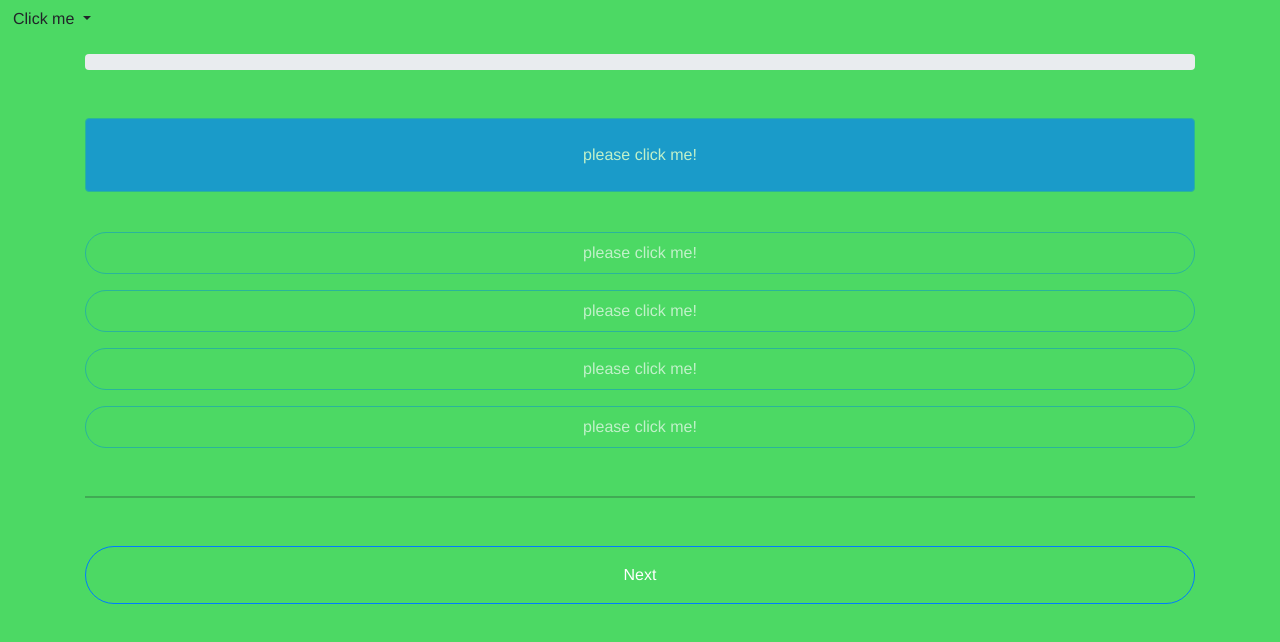
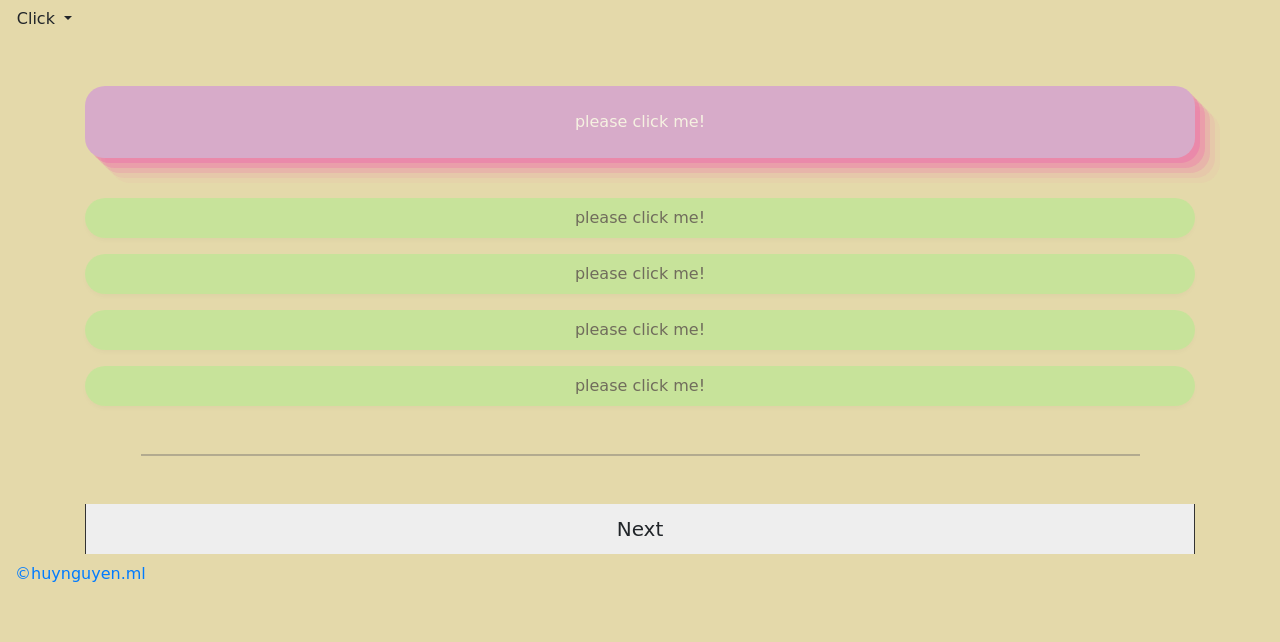
Before and after one commit to hyquaq/WebQuestion, a plain HTML site: page index.html in a window 1280 px wide. Drawn offline with nearby package versions, Linux system fonts and the light colour scheme; a web font is replaced by a local one.

Commit message:
version 5

```diff
--- a/index.html
+++ b/index.html
@@ -30,51 +30,51 @@
         <div class="main">
             <div class="dropdown">
                 <button class="btn dropdown-toggle" data-toggle="dropdown">
-                    Click me <span class="caret"></span>
+                    Click <span class"caret"></span>
                 </button>
                 <ul class="dropdown-menu">
-                    <button class="btn" onclick="readData('/data/triet.json')">
+                    <button class="btn1" onclick="readData('/data/triet.json')">
                         triet
                     </button>
                     <li class="divider"></li>
-                    <button class="btn" onclick="readData('/data/qp1.json')">
+                    <button class="btn1" onclick="readData('/data/qp1.json')">
                         qp bai 1
                     </button>
-                    <button class="btn" onclick="readData('/data/qp2.json')">
+                    <button class="btn1" onclick="readData('/data/qp2.json')">
                         qp bai 2
                     </button>
-                    <button class="btn" onclick="readData('/data/qp3.json')">
+                    <button class="btn1" onclick="readData('/data/qp3.json')">
                         qp bai 3
                     </button>
-                    <button class="btn" onclick="readData('/data/qp4.json')">
+                    <button class="btn1" onclick="readData('/data/qp4.json')">
                         qp bai 4
                     </button>
-                    <button class="btn" onclick="readData('/data/qp5.json')">
+                    <button class="btn1" onclick="readData('/data/qp5.json')">
                         qp bai 5
                     </button>
-                    <button class="btn" onclick="readData('/data/qp6.json')">
+                    <button class="btn1" onclick="readData('/data/qp6.json')">
                         qp bai 6
                     </button>
-                    <button class="btn" onclick="readData('/data/qp7.json')">
+                    <button class="btn1" onclick="readData('/data/qp7.json')">
                         qp bai 7
                     </button>
-                    <button class="btn" onclick="readData('/data/qp8.json')">
+                    <button class="btn1" onclick="readData('/data/qp8.json')">
                         qp bai 8
                     </button>
-                    <button class="btn" onclick="readData('/data/qp9.json')">
+                    <button class="btn1" onclick="readData('/data/qp9.json')">
                         qp bai 9
                     </button>
-                    <button class="btn" onclick="readData('/data/qp10.json')">
+                    <button class="btn1" onclick="readData('/data/qp10.json')">
                         qp bai 10
                     </button>
-                    <button class="btn" onclick="readData('/data/qp11.json')">
+                    <button class="btn1" onclick="readData('/data/qp11.json')">
                         qp bai 11
                     </button>
                 </ul>
             </div>
 
-            <div class="content disable-select container">
-                <div class="progress mt-3">
+            <div class="content disable-select container text-center">
+                <!-- <div class="progress mt-2 text-center">
                     <div
                         class="
                             progress-bar
@@ -85,7 +85,7 @@
                     >
                         0%
                     </div>
-                </div>
+                </div> -->
 
                 <div
                     id="ques"
@@ -124,20 +124,23 @@
                     </div>
                 </div>
 
-                <hr class="mt-5" />
+                <hr class="mt-5 fw-light mx-auto" />
 
                 <div
                     id="next-question"
-                    class="col-12 btn btn-primary btn-block mt-5 p-3"
+                    class="col-12 btn1 mt-5 p-3"
                     onclick="nextQuestion()"
                 >
                     <!-- <span class="spinner-grow spinner-grow-sm"></span> -->
                     Next
                 </div>
 
-                <!-- toast -->
+
                 <div class="mess"></div>
             </div>
+             <div class="contact container-fluid copyRight my-2">
+                 <a href="https://www.facebook.com/QuaqHy/" class="">©huynguyen.ml</a>
+             </div>
             <script src="script.js"></script>
             <!-- <script src="readfile.js"></script> -->
             <script
--- a/script.js
+++ b/script.js
@@ -21,7 +21,7 @@ function userChoice(e) {
     e.classList.add("disabled");
 
     // when user choice
-    updateProgress();
+    // updateProgress();
 
     if (key() === e.innerText) {
         showMess("right", "congratulations");
@@ -46,17 +46,17 @@ function showMess(status, content) {
     // console.log(mess);
 }
 
-function updateProgress() {
-    totalQuestionAnswered++;
-    var progress = document.querySelector(".progress > .progress-bar");
-    // progress.style.width = `${parseInt(progress.style.width) + 1}%`;
-    progress.style.width = `${(
-        (totalQuestionAnswered / questions.length) *
-        100
-    ).toFixed(2)}%`;
-    progress.innerText = progress.style.width;
-    console.log(progress.style.width);
-}
+// function updateProgress() {
+//     totalQuestionAnswered++;
+//     var progress = document.querySelector(".progress > .progress-bar");
+//     // progress.style.width = `${parseInt(progress.style.width) + 1}%`;
+//     progress.style.width = `${(
+//         (totalQuestionAnswered / questions.length) *
+//         100
+//     ).toFixed(2)}%`;
+//     progress.innerText = progress.style.width;
+//     console.log(progress.style.width);
+// }
 
 function key() {
     if (currentQuestion.correctAnswer === "1") {
--- a/style.css
+++ b/style.css
@@ -1,7 +1,15 @@
+@import url("https://fonts.google.com/specimen/Pacifico");
+@import url("https://fonts.googleapis.com/css2?family=Indie+Flower&display=swap");
+@import url("https://fonts.googleapis.com/css2?family=Baloo+Tammudu+2&family=Shadows+Into+Light+Two&display=swap");
 * {
-    font-family: "Helvetica";
-    background-color: #4cd964;
-    /* border-radius: 40px !important; */
+    font-family: "Baloo Tammudu 2", cursive;
+    font-size: 16px;
+    background-color: rgba(228, 217, 170);
+    transition: all linear 0.3s;
+    color:black
+
+    justify-content: center;
+    align-items: center;
 }
 
 .disable-select {
@@ -12,6 +20,39 @@
     -ms-user-select: none; /* Internet Explorer/Edge */
 }
 
+.main {
+    height: 100%;
+}
+
+.dropdown {
+    margin: 0.3rem;
+}
+
+.dropdown > .dropdown-toggle {
+    line-height: 100%;
+}
+
+.dropdown > .dropdown-toggle:focus {
+    /* background-color: #95ff00; */
+    /* color: #95ff00; */
+    /* box-shadow: none; */
+    box-shadow: rgba(50, 50, 93, 0.25) 0px 30px 60px -12px inset,
+        rgba(0, 0, 0, 0.3) 0px 18px 36px -18px inset;
+}
+
+.dropdown > .dropdown-toggle:hover {
+    opacity: 75%;
+}
+
+.dropdown-menu > button {
+    background-color: #fff;
+}
+
+.progress {
+    box-shadow: rgba(60, 64, 67, 0.3) 0px 1px 2px 0px,
+        rgba(60, 64, 67, 0.15) 0px 2px 6px 2px;
+}
+
 .progress-bar {
     background-color: pink !important;
 }
@@ -19,21 +60,31 @@
 #a,
 #b,
 #c,
-#d,
-#next-question {
-    background-color: #4cd964;
+#d {
     border-radius: 40px;
+    background-color: #b9e992;
+    box-shadow: rgba(0, 0, 0, 0.04) 0px 3px 5px;
+    color: #333;
 }
 
 #a:hover,
 #b:hover,
 #c:hover,
 #d:hover {
-    background-color: #f1c40f;
+    /* box-shadow: rgba(0, 0, 0, 0.4) 0px 30px 90px; */
+    opacity: 50%;
+}
+
+#next-question {
+    background-color: #fff;
 }
 
 #ques {
-    background-color: #007aff;
+    background-color: #d193da;
+    border-radius: 20px;
+    box-shadow: rgba(240, 46, 170, 0.4) 5px 5px,
+        rgba(240, 46, 170, 0.3) 10px 10px, rgba(240, 46, 170, 0.2) 15px 15px,
+        rgba(240, 46, 170, 0.1) 20px 20px, rgba(240, 46, 170, 0.05) 25px 25px;
 }
 
 .message {
@@ -48,7 +99,17 @@
     position: fixed;
     bottom: 1rem;
     right: 1rem;
+    z-index: 3;
     animation: fadeIn ease 0.4s, fadeOut linear 0.5s 2s forwards;
+}
+
+.btn {
+    border: none !important;
+}
+
+.container > hr {
+    width: 90%;
+    color: #242444;
 }
 
 .message > div {
@@ -82,3 +143,53 @@
         opacity: 0%;
     }
 }
+
+.btn1 {
+    width: 100%;
+    height: 50px;
+    border: 1px solid #333;
+    font-size: 20px;
+    cursor: pointer;
+    -webkit-tap-highlight-color: transparent;
+    display: flex;
+    align-items: center;
+    justify-content: center;
+    position: relative;
+    z-index: 1;
+    transition: 0.3s;
+}
+
+.btn1::before,
+.btn1::after {
+    position: absolute;
+    background: #eee;
+    z-index: -1;
+    transition: 1s;
+    content: "";
+}
+
+.btn1::before {
+    height: 50px;
+    width: 100%;
+}
+
+.btn1::after {
+    width: 150px;
+    height: 30px;
+}
+
+.btn1:hover::before {
+    width: 0px;
+    background: #fff;
+}
+
+.btn1:hover::after {
+    height: 0px;
+    background: #fff;
+}
+
+
+.contact > a:hover{
+    text-decoration: none;
+    opacity: 50%;
+}
```
